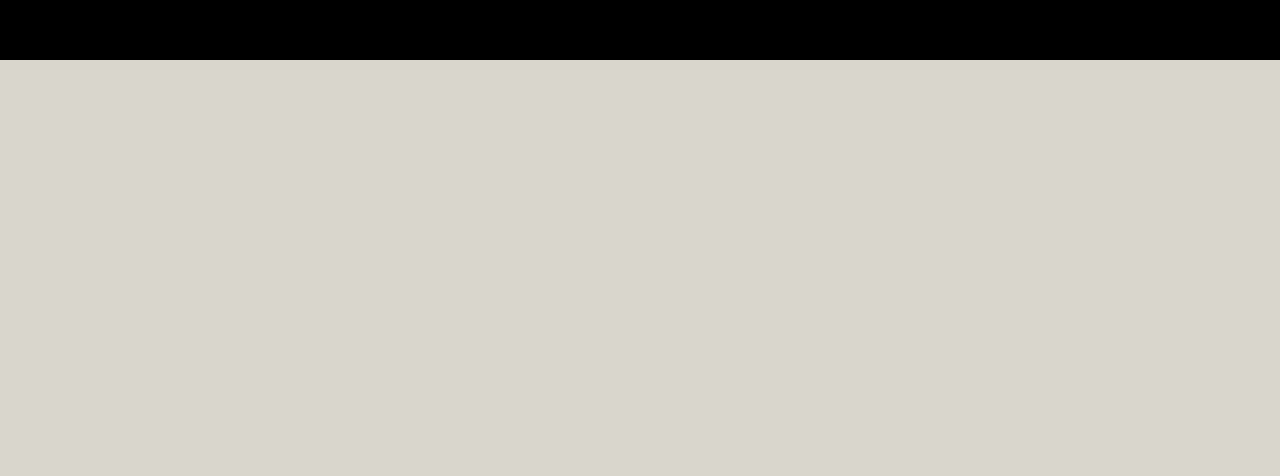
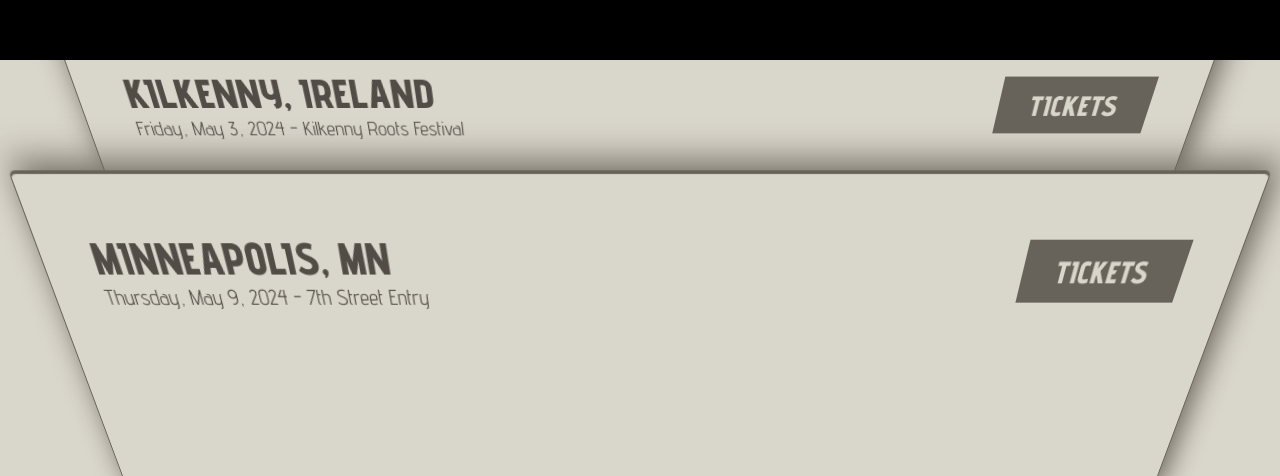
Before and after one commit to JustBro/site-1, a Nuxt app: page /main in a window 1280 px wide. Shown: the part 4740-5216 px from the top of the page. Before the commit the page ends 4800 px from the top, so only its background shows below. Built offline with nearby package versions, Linux system fonts and the light colour scheme.

Commit message:
rework show-item component, add array with info about shows

```diff
--- a/assets/styles/base/base.scss
+++ b/assets/styles/base/base.scss
@@ -44,6 +44,10 @@
   list-style: none;
 }
 
+a {
+  text-decoration: none;
+}
+
 .wrapper {
   width: 100%;
   max-width: 1920px;
--- a/components/ShowsItem.vue
+++ b/components/ShowsItem.vue
@@ -2,18 +2,22 @@
   <li class="shows-item">
     <div ref="item" class="shows-item__wrapper">
       <div class="shows-item__text">
-        <h3 class="shows-item__title">THOMAS, WV</h3>
-        <span class="shows-item__desctiption">
-          Wednesday, April 3, 2024 - Purple Fiddle
-        </span>
+        <h3 class="shows-item__title">{{ show.name }}</h3>
+        <span class="shows-item__desctiption">{{ show.description }}</span>
       </div>
-      <a class="shows-item__link">TICKETS</a>
+      <a :href="show.link" target="_blank" class="shows-item__link">TICKETS</a>
     </div>
   </li>
 </template>
 
 <script>
 export default {
+  props: {
+    show: {
+      type: Object,
+      default: {},
+    },
+  },
   methods: {
     viewportTracking(el, changeEl = el, percent, className) {
       return () => {
@@ -46,7 +50,7 @@
         if (positionInViewport <= 120 && positionInViewport >= 1) {
           rotate =
             "transform: rotateX(" +
-            (-4 + (positionInViewport * 4) /120) +
+            (-4 + (positionInViewport * 4) / 120) +
             "deg);";
         }
         if (positionInViewport <= 120 && positionInViewport >= 1) {
--- a/components/Upcoming.vue
+++ b/components/Upcoming.vue
@@ -2,9 +2,14 @@
   <section ref="upcoming" class="upcoming">
     <h2 class="upcoming__title">UPCOMING SHOWS</h2>
     <ul class="upcoming__shows">
-      <ShowsItem v-for="i in 5" :key="i" />
+      <ShowsItem v-for="show in shows" :key="show.description" :show="show" />
     </ul>
-    <button ref="btn" @click="close" :class="{ expand: show }" class="upcoming__btn">
+    <button
+      ref="btn"
+      @click="close"
+      :class="{ expand: show }"
+      class="upcoming__btn"
+    >
       HIDE DATES
     </button>
   </section>
@@ -18,6 +23,78 @@
     return {
       show: false,
       fix: false,
+      shows: [
+        {
+          name: "THOMAS, WV",
+          description: "Wednesday, April 3, 2024 - Purple Fiddle",
+          link: "https://www.songkick.com/concerts/41333956-jeffrey-martin-at-purple-fiddle?utm_source=11593&utm_medium=partner&utm_campaign=ticket-link&utm_content=382006",
+        },
+        {
+          name: "HAGERSTOWN, MD",
+          description: "Thursday, April 4, 2024 - hub city vinyl",
+          link: "https://www.songkick.com/concerts/41644445-jeffrey-martin-at-hub-city-vinyl?utm_source=11593&utm_medium=partner&utm_campaign=ticket-link&utm_content=382006",
+        },
+        {
+          name: "WASHINGTON, DC",
+          description: "Friday, April 5, 2024 - Pie Shop",
+          link: "https://www.songkick.com/concerts/41333964-jeffrey-martin-at-pie-shop?utm_source=11593&utm_medium=partner&utm_campaign=ticket-link&utm_content=382006",
+        },
+        {
+          name: "PHILADELPHIA, PA",
+          description: "Saturday, April 6, 2024 - World Cafe Live",
+          link: "https://www.songkick.com/concerts/41333972-jeffrey-martin-at-world-cafe-live?utm_source=11593&utm_medium=partner&utm_campaign=ticket-link&utm_content=382006",
+        },
+        {
+          name: "BROOKLYN, NY",
+          description: "Sunday, April 7, 2024 - The Sultan Room",
+          link: "https://www.songkick.com/concerts/41333978-jeffrey-martin-at-sultan-room?utm_source=11593&utm_medium=partner&utm_campaign=ticket-link&utm_content=382006",
+        },
+        {
+          name: "MARCELLUS, NY",
+          description: "Monday, April 8, 2024 - Riseform Brewing Company",
+          link: "https://www.eventbrite.com/e/jeffrey-martin-tickets-800361762577?utm_experiment=test_share_listing&aff=ebdsshios",
+        },
+        {
+          name: "CAMBRIDGE, MA",
+          description: "Wednesday, April 10, 2024 - Club Passim",
+          link: "https://www.songkick.com/concerts/41333986-jeffrey-martin-at-club-passim?utm_source=11593&utm_medium=partner&utm_campaign=ticket-link&utm_content=382006",
+        },
+        {
+          name: "AMHERST, MA",
+          description: "Friday, April 12, 2024 - The Drake",
+          link: "https://www.songkick.com/concerts/41333997-jeffrey-martin-at-drake?utm_source=11593&utm_medium=partner&utm_campaign=ticket-link&utm_content=382006",
+        },
+        {
+          name: "EXETER, NH",
+          description: "Saturday, April 13, 2024 - The Word Barn",
+          link: "https://www.songkick.com/concerts/41334002-jeffrey-martin-at-word-barn?utm_source=11593&utm_medium=partner&utm_campaign=ticket-link&utm_content=382006",
+        },
+        {
+          name: "SOUTH BURLINGTON, VT",
+          description: "Tuesday, April 16, 2024 - Higher Ground",
+          link: "https://www.songkick.com/concerts/41334010-jeffrey-martin-at-higher-ground?utm_source=11593&utm_medium=partner&utm_campaign=ticket-link&utm_content=382006",
+        },
+        {
+          name: "GALWAY, NY",
+          description: "Wednesday, April 17, 2024 - Cock N'Bull",
+          link: "https://www.songkick.com/concerts/41334012-jeffrey-martin-at-cock-nbull?utm_source=11593&utm_medium=partner&utm_campaign=ticket-link&utm_content=382006",
+        },
+        {
+          name: "PROVIDENCE, RI",
+          description: "Thursday, April 18, 2024 - Fête Lounge",
+          link: "https://www.songkick.com/concerts/41334017-jeffrey-martin-at-fete-lounge?utm_source=11593&utm_medium=partner&utm_campaign=ticket-link&utm_content=382006",
+        },
+        {
+          name: "KILKENNY, IRELAND",
+          description: "Friday, May 3, 2024 - Kilkenny Roots Festival",
+          link: "https://kilkennyroots.com/booking/jeffrey-martin/",
+        },
+        {
+          name: "MINNEAPOLIS, MN",
+          description: "Thursday, May 9, 2024 - 7th Street Entry",
+          link: "https://www.songkick.com/concerts/41334025-jeffrey-martin-at-7th-street-entry?utm_source=11593&utm_medium=partner&utm_campaign=ticket-link&utm_content=382006",
+        },
+      ],
     };
   },
   components: {
@@ -53,9 +130,9 @@
     close() {
       const show = document.querySelector(".show");
       const upcoming = this.$refs.upcoming;
-      show.scrollIntoView({ behavior: 'smooth' });
-      upcoming.setAttribute("style", "height: 0;")
-    }
+      show.scrollIntoView({ behavior: "smooth" });
+      upcoming.setAttribute("style", "height: 0;");
+    },
   },
   mounted() {
     this.canShow();
```
